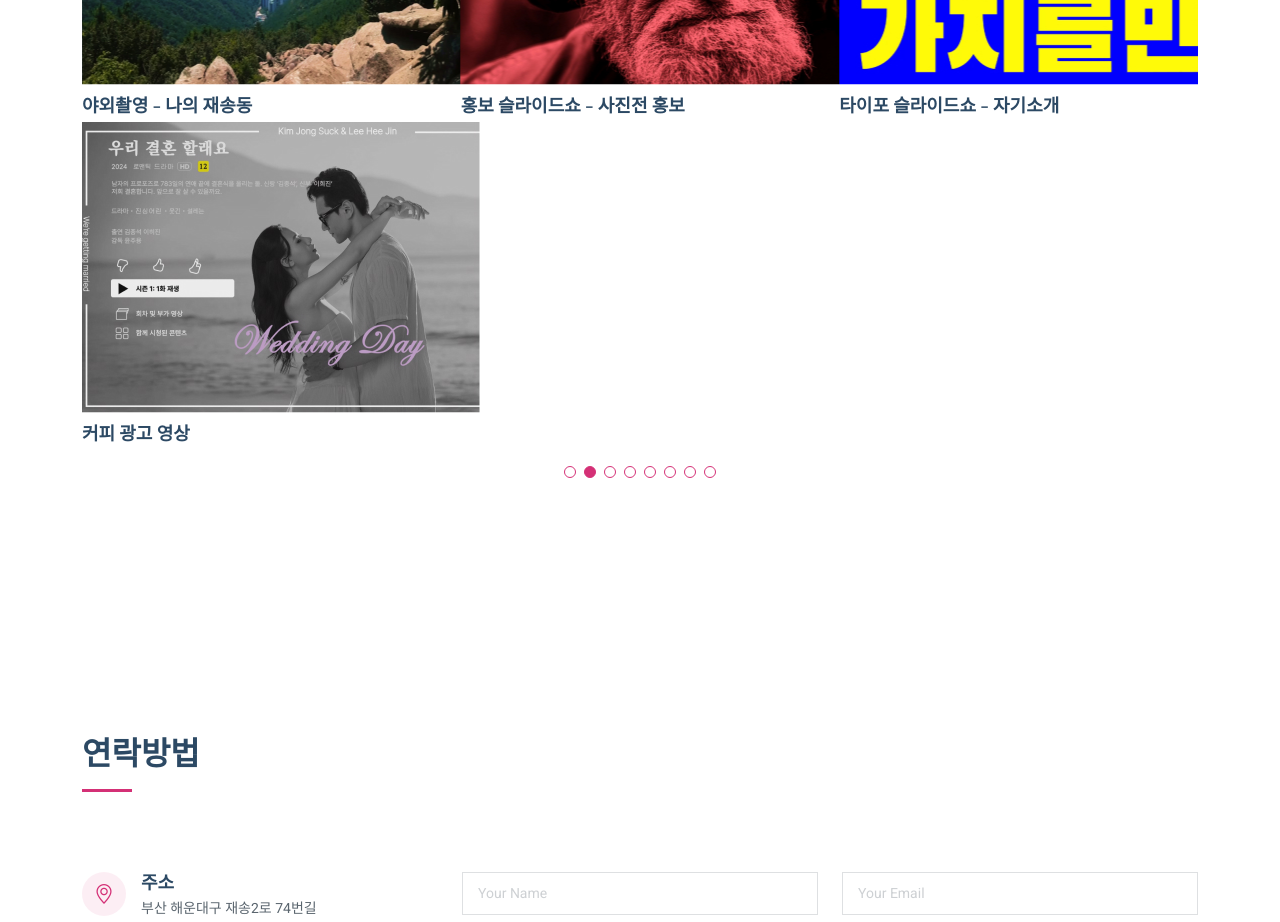
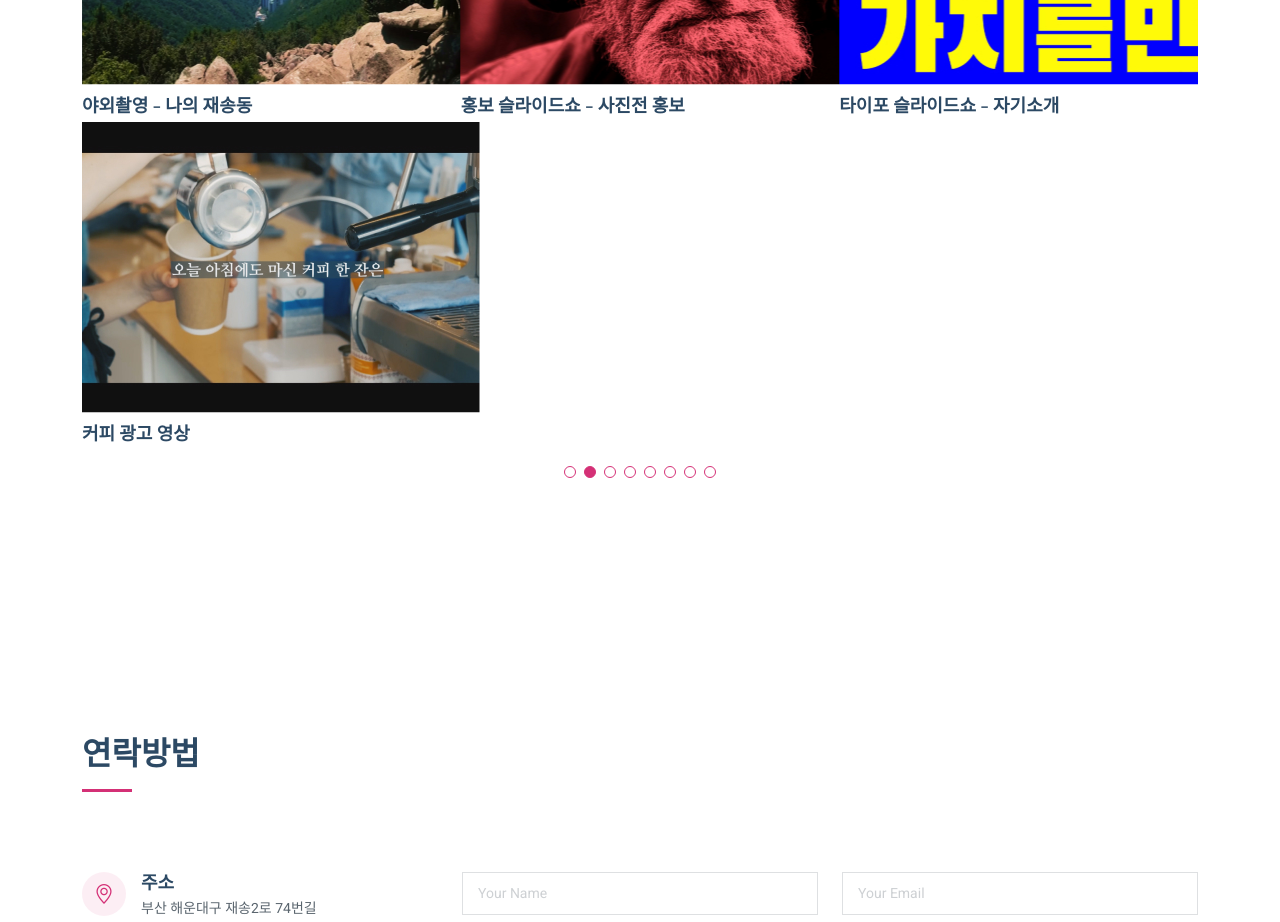
Before and after one commit to NDT-YJY/NDT-Yunjuyong, a plain HTML site: page index.html in a window 1280 px wide. Shown: the part 3700-4622 px from the top of the page. Drawn offline with nearby package versions, Linux system fonts and the light colour scheme; animation ran at ten frames a second; a web font is replaced by a local one.

Commit message:
Update index.html
커피이미지 추가 12-15

```diff
--- a/index.html
+++ b/index.html
@@ -425,7 +425,7 @@
 
               <div class="swiper-slide">
               <div class="testimonial-item">
-                <a href="portfolio-details-Video-Coffee.html"><img src="./images/video/Wedding.jpg" alt=""></a>
+                <a href="portfolio-details-Video-Coffee.html"><img src="./images/video/coffee.jpg" alt=""></a>
 
                 <h3>커피 광고 영상 </h3>
                 <h4></h4>
```
